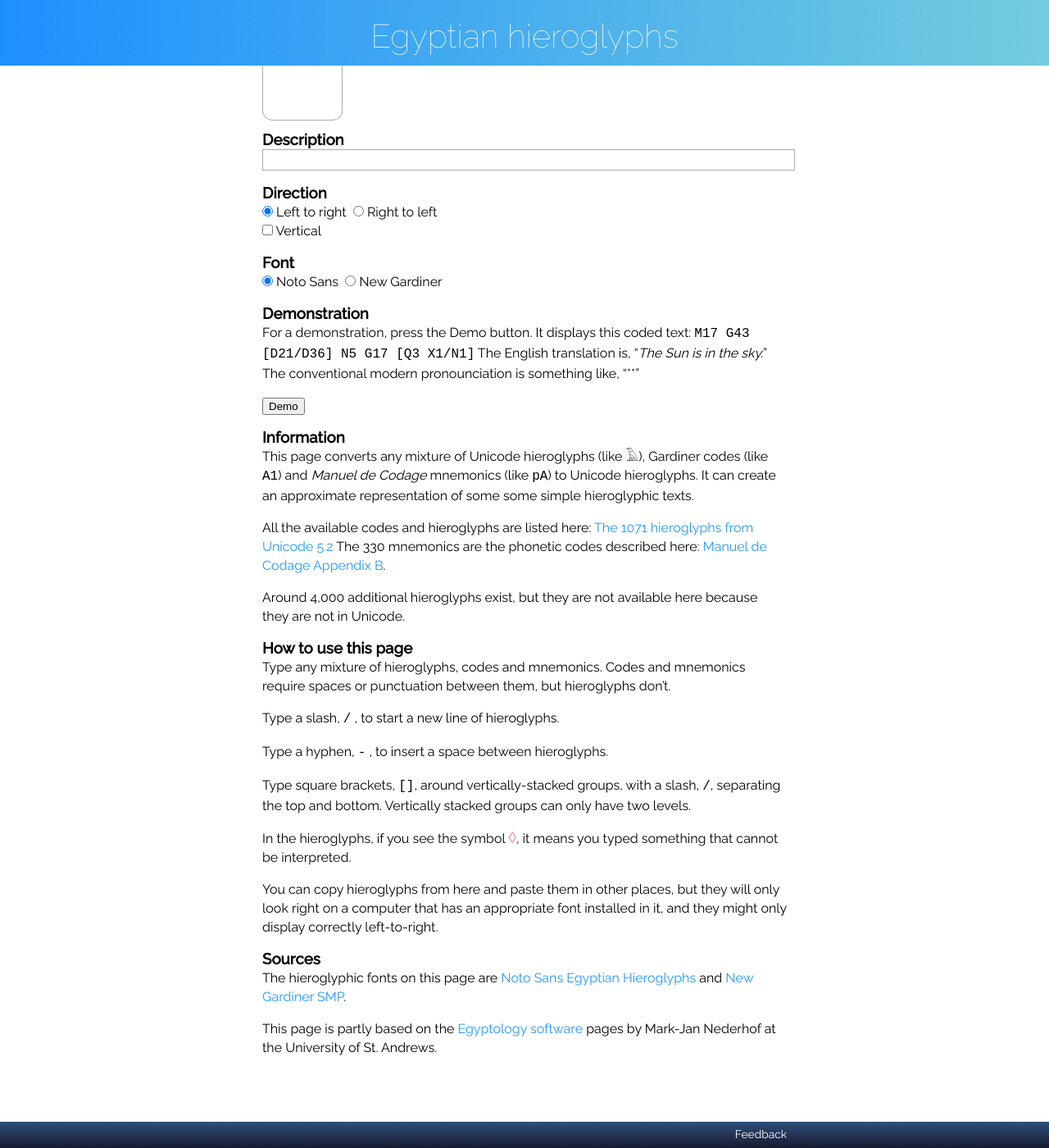
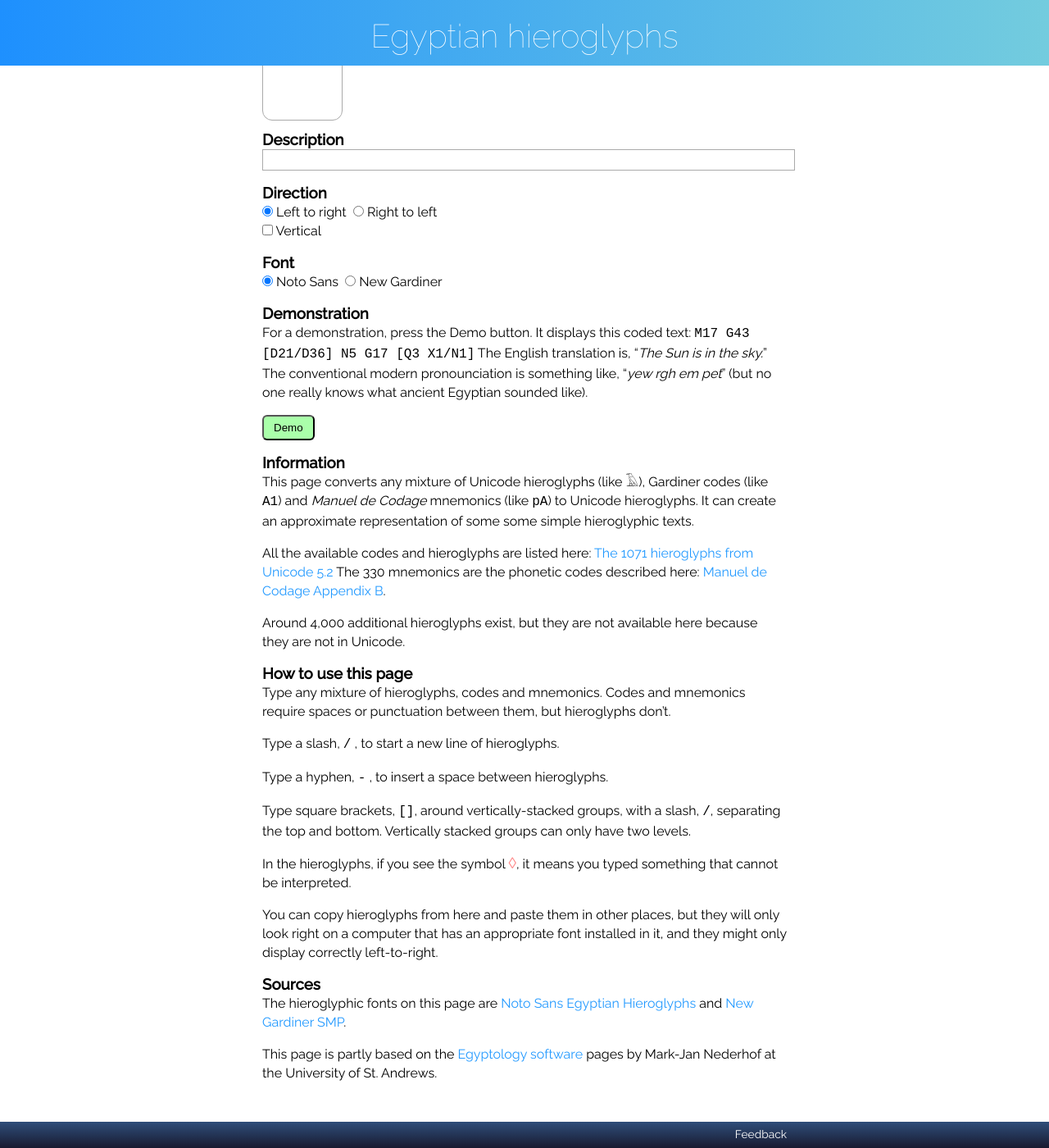
Before and after one commit to RarelyCharlie/rarelycharlie.github.io, a Jekyll site: the page built from hierotest.md, in a window 1280 px wide and 1400 px high, scrolled down 165 px. Shown: the whole window at 82% size. Built offline with Jekyll 4.4.1, drawn with Linux system fonts in a browser that asks for light colours; some web fonts are replaced.

Commit message:
demo style

```diff
--- a/hierotest.md
+++ b/hierotest.md
@@ -34,6 +34,7 @@ del {color: #f88; text-decoration: none;}
 	max-height: 6.5em; overflow-y: auto; margin: 0 0 1em 0;}
 hr {margin: 2px 0;}
 h3 {margin: 0;}
+#demo {padding: 6px 12px; border-radius: 6px; background: #afa;}
 </style>
 
 <p><label for="latin">Hieroglyphs, Gardiner codes and <em>Manuel de Codage</em> mnemonics:</label><br/>
@@ -58,7 +59,7 @@ h3 {margin: 0;}
 </p>
 
 ### Demonstration
-For a demonstration, press the Demo button. It displays this coded text: `M17 G43 [D21/D36] N5 G17 [Q3 X1/N1]` The English translation is, "*The Sun is in the sky.*" The conventional modern pronounciation is something like, "**"
+For a demonstration, press the Demo button. It displays this coded text: `M17 G43 [D21/D36] N5 G17 [Q3 X1/N1]` The English translation is, "*The Sun is in the sky.*" The conventional modern pronounciation is something like, "*yew rgh em pet*" (but no one really knows what ancient Egyptian sounded like).
 
 <button id="demo" onclick="demo()">Demo</button>
 
```
